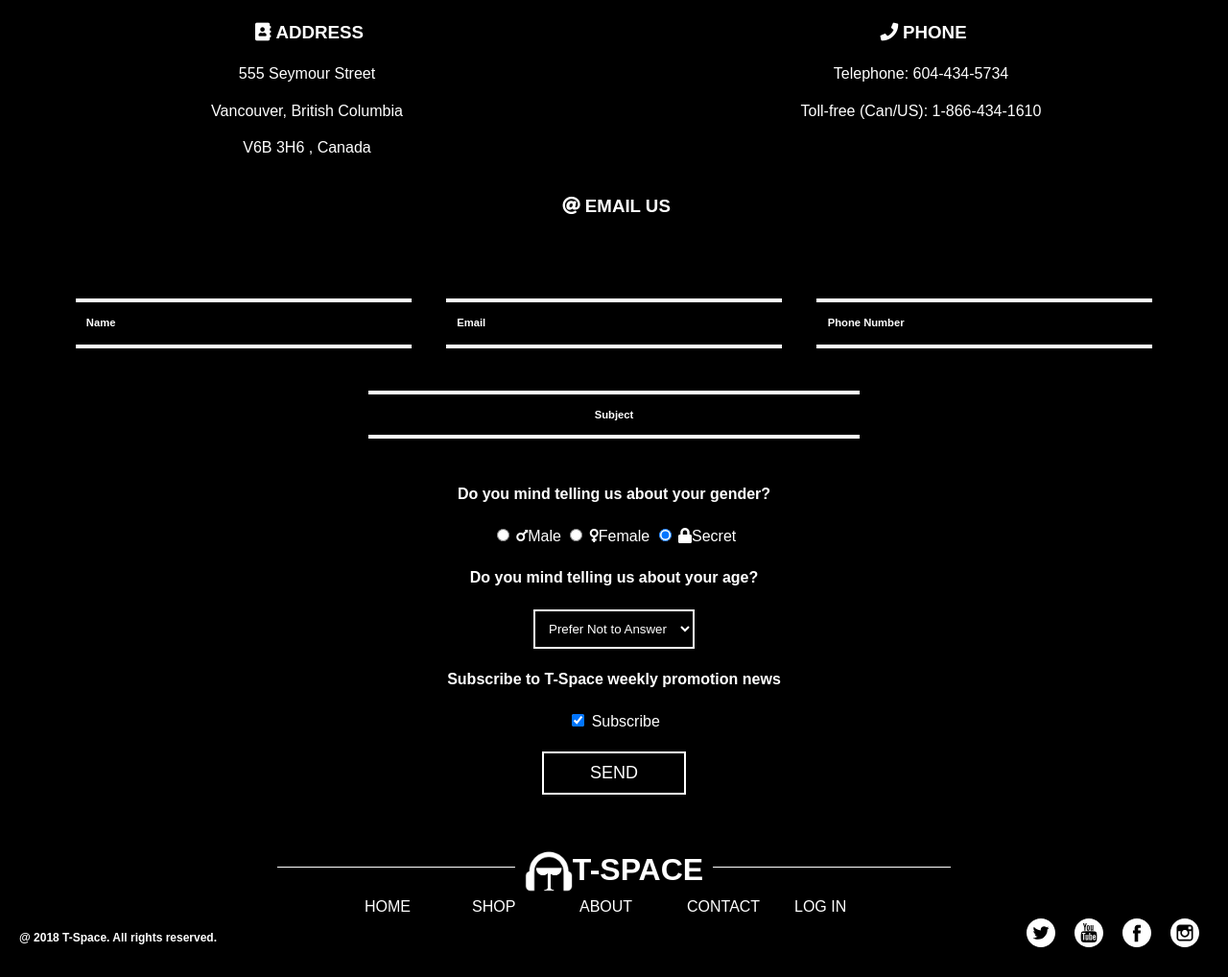
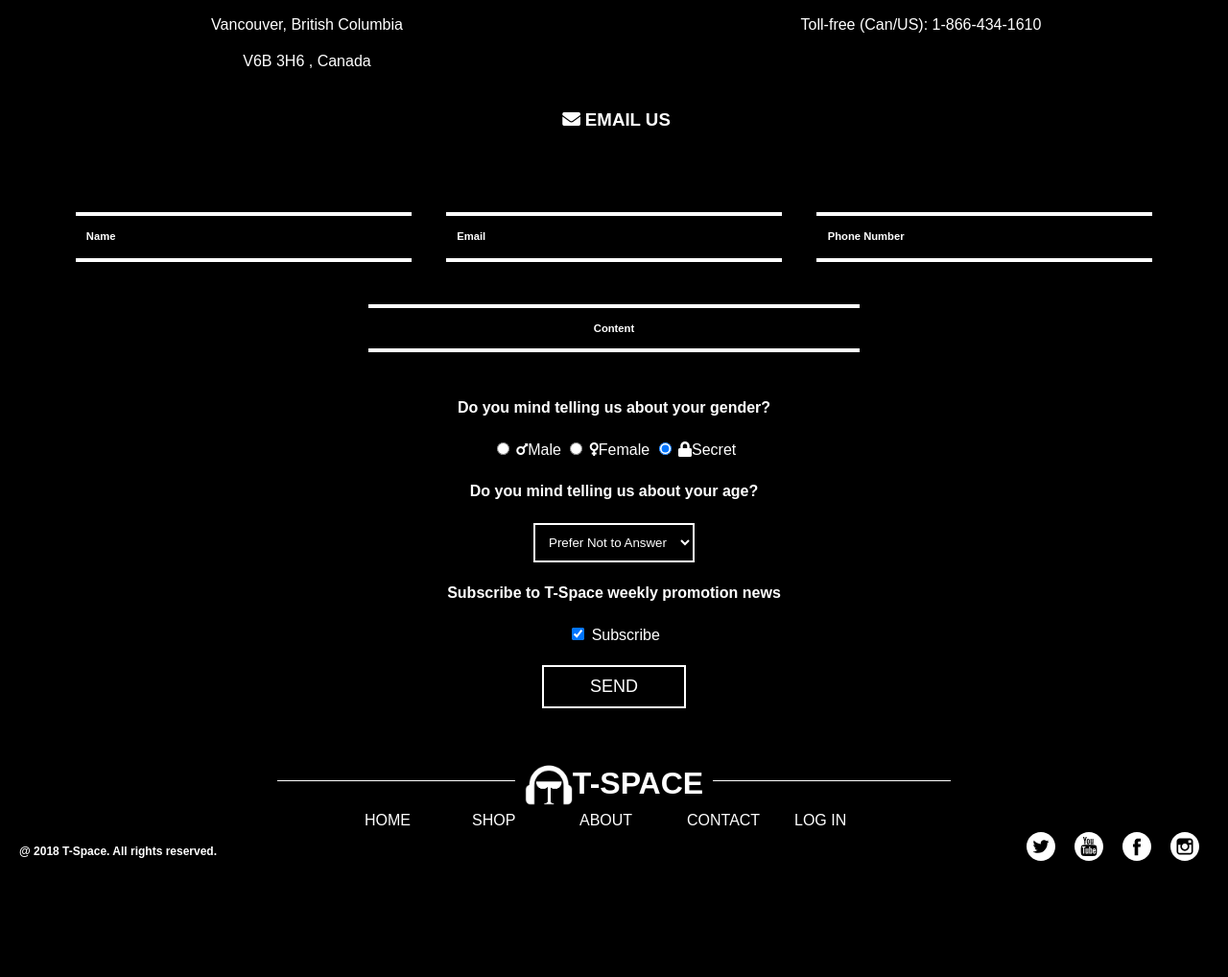
Before and after one commit to frank920120/TSpace, a PHP site: page /contact.html in a window 1280 px wide. Shown: the part 756-1774 px from the top of the page at 96% size. After the commit the page ends 1653 px from the top, so only its background shows below. Run offline with PHP 8.4, Linux system fonts and the light colour scheme; style sheets or scripts are compiled from the project's sources; some libraries are stand-ins or nearby versions.

Commit message:
contact v2

```diff
--- a/contact.html
+++ b/contact.html
@@ -13,7 +13,7 @@
     <title>T-Space | Contact</title>
 </head>
 <body>
-    <nav class="main-nav about-nav">
+    <nav class="main-nav contact-nav">
 
     <div class="nav-left">
         <a href="index.html"><img class="nav-logo" src="/images/Tspacelogo/Tspace_logo_white.png" alt="logo"></a>
@@ -31,7 +31,8 @@
             <span class="menu-global menu-top"></span>
             <span class="menu-global menu-middle"></span>
             <span class="menu-global menu-bottom"></span>
-          </div>
+    </div>
+
 <main class="contact-container">
 
             <div class="title">
@@ -56,7 +57,7 @@
                     <p>Toll-free (Can/US): 1-866-434-1610</p>
                 </div>
                 <div class="email-box">
-                    <h3><i class="fas fa-at"></i>EMAIL US</h3>
+                    <h3><i class="fas fa-envelope"></i>EMAIL US</h3>
                     <form class="mail-form">
 
                                     <span class="input input--haruki">
@@ -83,7 +84,7 @@
                                         </span>
 
                                         <span class="textarea-container">
-                                                <p class="textarea-title">Subject</p>
+                                                <p class="textarea-title" title="Click to Open Textarea">Content</p>
                                                 <textarea name="email-content" class="email-content" id="email-content">
 
                                                 </textarea>
--- a/sass/_contact.scss
+++ b/sass/_contact.scss
@@ -1,6 +1,8 @@
+
 .contact-container{
 
     background-color: black;
+
 
     .title{
         color: white;
@@ -113,7 +115,7 @@
         .textarea-title{
             text-align: left;
             width:  350px;
-
+            padding-left: 10px;
         }
 
         }
@@ -130,7 +132,7 @@
             text-align: center;
             margin-bottom: 2em;
             border: 2px solid white;
-
+            cursor: pointer;
         }
 
         .input {
```
